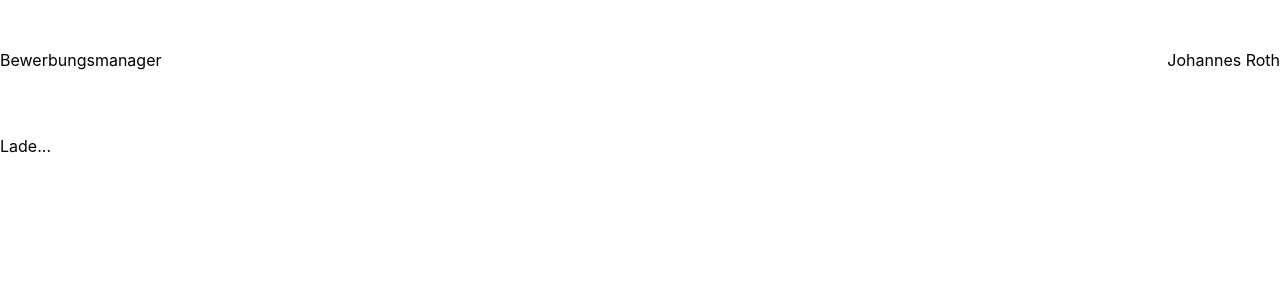
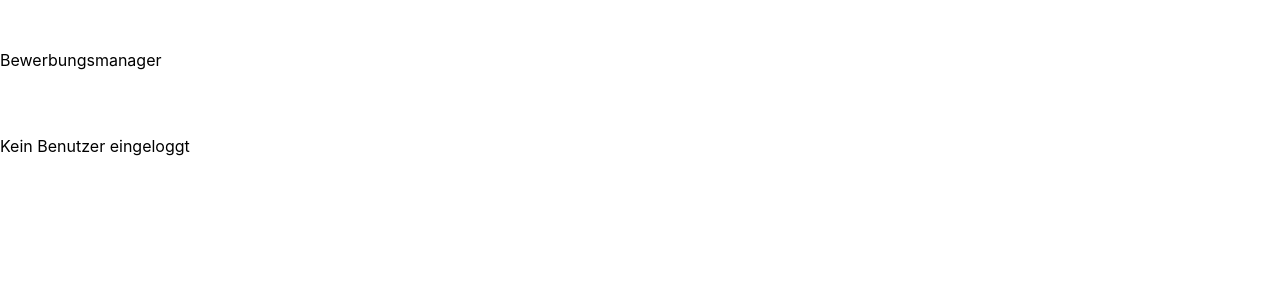
Before and after one commit to jorohx84/application-manager, a React (Create React App) app: page /dashboard in a window 1280 px wide. Shown: the top 300 px of the page. Built offline with nearby package versions, Linux system fonts and the light colour scheme; no server answers; the database is empty.

Commit message:
userContext works

```diff
--- a/src/dashboard.tsx
+++ b/src/dashboard.tsx
@@ -1,22 +1,29 @@
-import React from "react";
+import React, { useState } from "react";
 import { useLocation } from "react-router-dom";
 import { useUser } from './userContext';
+
 
 const Dashboard = () => {
     // const location = useLocation();
     // const userID = location.state?.uid;
-    const { user, loading } = useUser();
+
+    const { user, users, loading } = useUser();
     if (loading) return <p>Lade...</p>;
     if (!user) return <p>Kein Benutzer eingeloggt</p>;
-    console.log(user.uid);
-    console.log(user.uid);
     const userID = user.uid;
+    const currentUser = users.find(user => user.id === userID);
 
     return (
 
         <div>
             <p>Dashboard</p>
-            <p>{userID}</p>
+            <p>{currentUser?.id}</p>
+            <p>{currentUser?.name}</p>
+            <p>{currentUser?.email}</p>
+            {/* <p>{user.uid}</p>
+            <p>{user.displayName}</p>
+            <p>{user.email}</p> */}
+
         </div>
 
     )
--- a/src/header.tsx
+++ b/src/header.tsx
@@ -1,14 +1,21 @@
 import React from "react";
-import './header.scss'
+import './header.scss';
+import { useUser } from './userContext';
+
 const Header = () => {
+    const { user, users, loading } = useUser();
+    console.log(users);
+    const userID = user?.uid
+    const currentUser = users.find(user => user.id === userID);
+    console.log(currentUser);
 
     return (
         <section className="header">
             <div className="headerInner">
                 <span>Bewerbungsmanager</span>
-<div>
-    <span>Johannes Roth</span>
-</div>
+                <div>
+                    <span>{currentUser?.name}</span>
+                </div>
             </div>
         </section>
     );
--- a/src/userContext.tsx
+++ b/src/userContext.tsx
@@ -1,36 +1,66 @@
 import { Children, createContext, useContext, useEffect, useState } from "react";
 import { getAuth, onAuthStateChanged, User } from "firebase/auth";
+import { collection, doc, getDocs, getFirestore } from "firebase/firestore";
+import firebase from "./firebase";
 
 
 type userContextType = {
     user: User | null;
+    users: { id: string; [key: string]: any }[];
     loading: boolean;
 };
 
 const userContext = createContext<userContextType | undefined>(undefined);
+const firestore = getFirestore(firebase);
+
+const getUsersFromFirestore = async () => {
+    const usersCollection = collection(firestore, 'users');
+    const userSnapshot = await getDocs(usersCollection);
+    return userSnapshot.docs.map((doc) => ({
+        id: doc.id,
+        ...doc.data(),
+    }));
+
+}
+
+
 
 export const UserProvider = ({ children }: { children: React.ReactNode }) => {
     const [user, setUser] = useState<User | null>(null);
+    const [users, setUsers] = useState<{ id: string; [key: string]: any }[]>([]);
     const [loading, setLoading] = useState(true);
+
     useEffect(() => {
+        // Benutzerdaten und Benutzerdatenbank laden
+        const fetchUsersData = async () => {
+            try {
+                const allUsers = await getUsersFromFirestore(); // Zentrale Funktion verwenden
+                setUsers(allUsers);
+            } catch (error) {
+                console.error("Fehler beim Abrufen der Benutzerdaten:", error);
+            }
+        };
+
+        // Auth-Status überwachen
         const auth = getAuth();
         const unsubscribe = onAuthStateChanged(auth, (firebaseUser) => {
             if (firebaseUser) {
                 setUser(firebaseUser);
                 setLoading(false);
                 console.log('User ist eingeloggt', firebaseUser);
+            } else {
+                setUser(null);
+                setLoading(false);
+                console.log('User ist ausgeloggt');
+            }
+        });
 
-            }else{
-                setUser(null);
-                console.log('User ist ausgeloggt');
+        fetchUsersData(); // Alle Benutzer abrufen
+        return () => unsubscribe(); // Abmelden von der Auth-Überwachung
+    }, []);
 
-            }
-
-        });
-        return () => unsubscribe();
-    }, []);
     return (
-        <userContext.Provider value={{ user, loading }}>
+        <userContext.Provider value={{ user, users, loading }}>
             {children}
         </userContext.Provider>
     );
```
